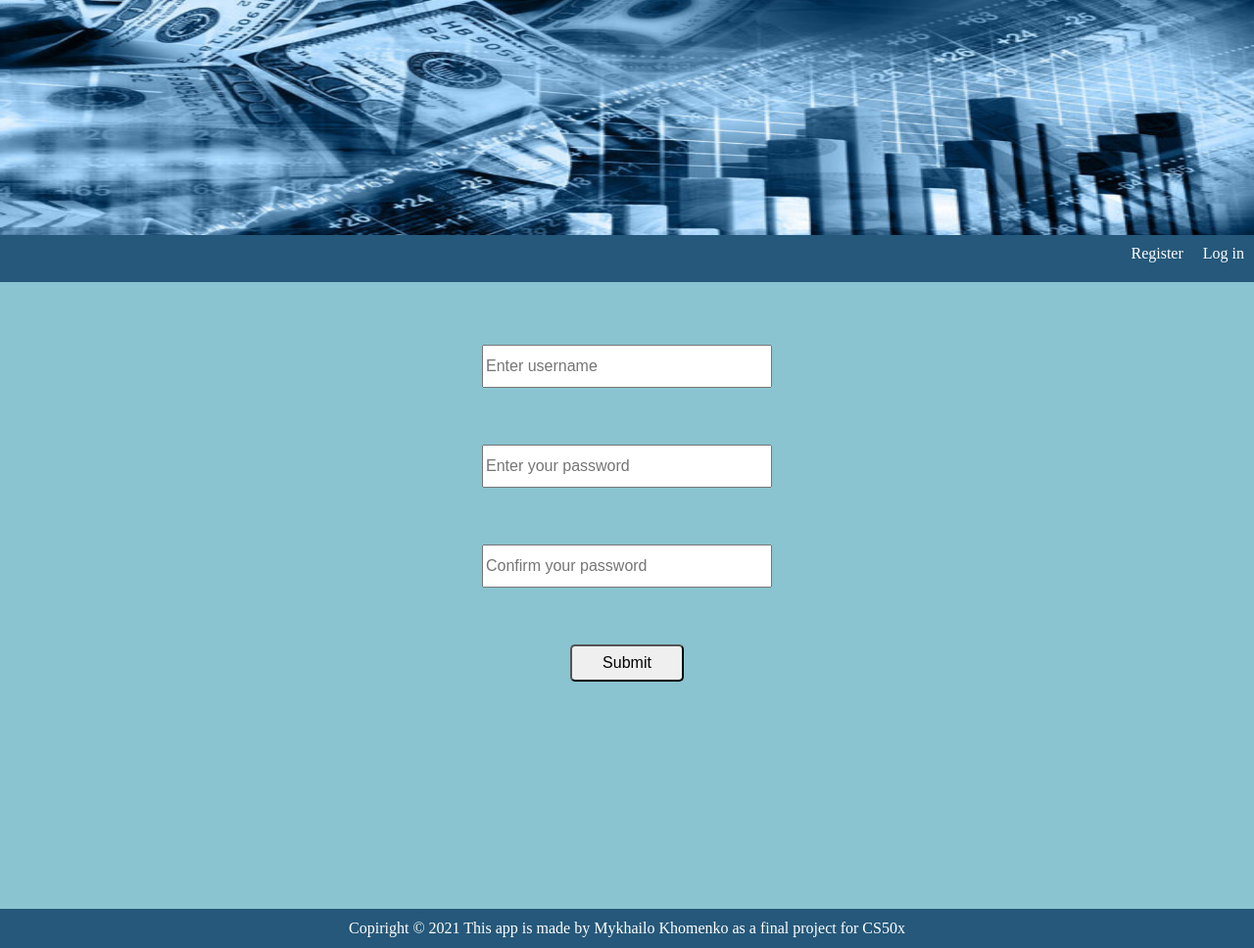
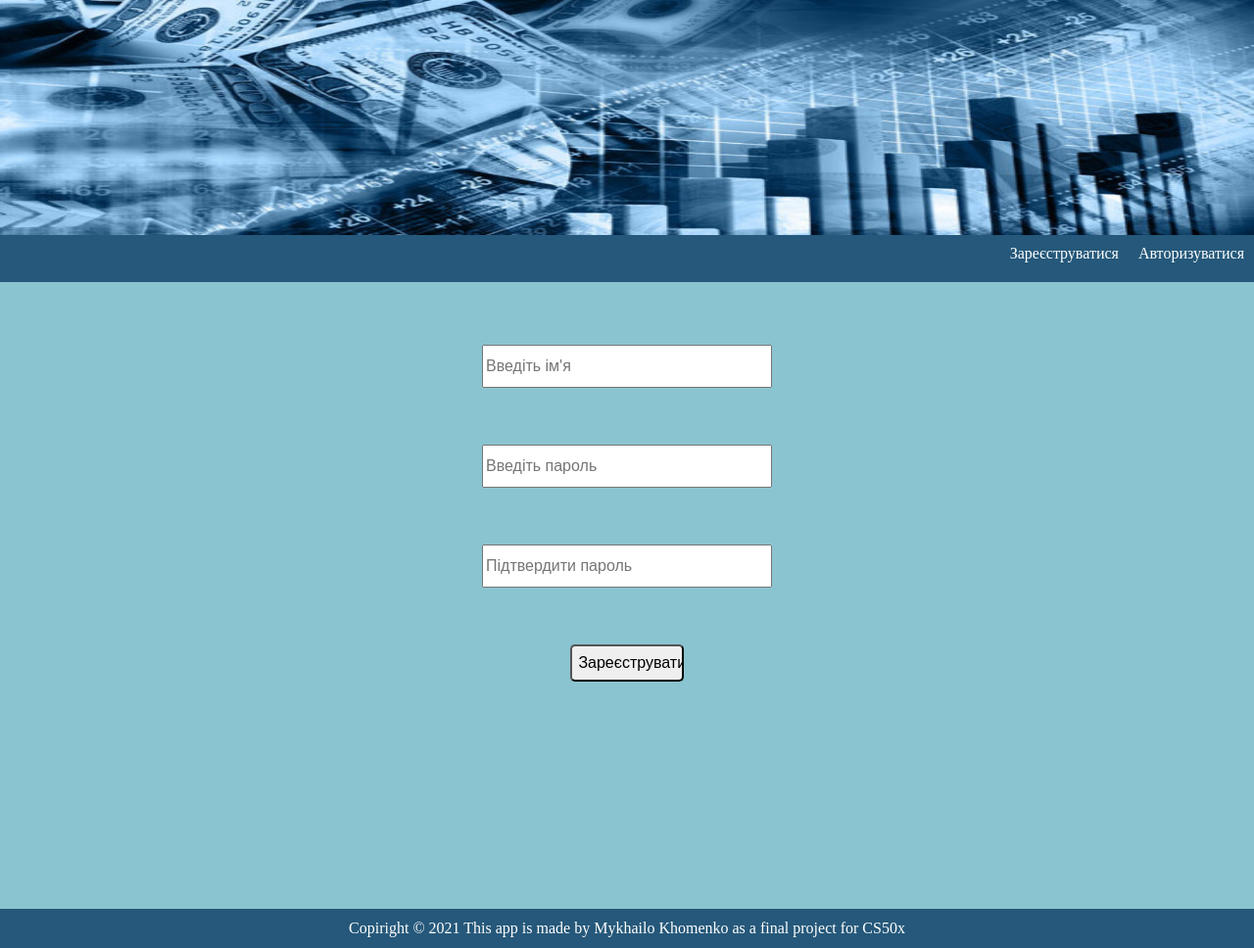
Before and after one commit to mixalv/ITaccountant, a Flask app: page /register in a window 1280 px wide. Shown: the whole page at 98% size. Run offline with Flask 2, Linux system fonts and the light colour scheme; data that the repository does not hold is empty; some libraries are stand-ins or nearby versions.

Commit message:
translate

```diff
--- a/application.py
+++ b/application.py
@@ -95,12 +95,12 @@ def index():
                 rate = get_rate(currency, datetime.strftime(date, "%Y%m%d"))
             uah = round(float(sum)*rate, 2)
             db.execute("INSERT INTO transactions (user_id, sum, currency, rate, uah, date) VALUES (?, ?, ?, ?, ?, ?)", session.get("user_id"), sum, currency, rate, uah, date.strftime("%Y-%m-%d"))
-            flash("The transaction is successfully submited")
+            flash("Ваша транзакція успішно додана в базу")
             return redirect("/transactions")
 
         else:
             #if some required data aren't present
-            flash('Please fill up the form')
+            flash('Будь ласка заповніть всі поля у формі')
             return render_template("index.html")
 
 @app.route("/login", methods=["GET", "POST"])
@@ -117,12 +117,12 @@ def login():
 
         # Ensure username was submitted
         if not request.form.get("name"):
-            flash('Must provide a username')
+            flash("Будь-ласка введіть ім'я користувача")
             return render_template("login.html"), 400
 
         # Ensure password was submitted
         elif not request.form.get("password"):
-            flash('Must provide a password')
+            flash('Будь ласка введіть пароль')
             return render_template("login.html"), 400
 
         # Query database for username
@@ -130,7 +130,7 @@ def login():
 
         # Ensure username exists and password is correct
         if len(rows) != 1 or not check_password_hash(rows[0]["password"], request.form.get("password")):
-            flash('Invalid username and/or password')
+            flash("Неправильне ім'я/пароль")
             return render_template("login.html"), 400
 
         # Remember which user has logged in
@@ -161,13 +161,13 @@ def register():
         confirmation = request.form.get("confirmation")
         #check if the password mathes confirmation
         if not password or not confirmation or password != confirmation:
-            flash('Passwords do not match')
+            flash('Паролі не співпадають')
             return render_template("register.html"), 400
         #hash password
         password = generate_password_hash(password, method='pbkdf2:sha256', salt_length=8)
         #insert new user to the table
         db.execute("INSERT INTO users (name, password) VALUES (?, ?)", name, password)
-        flash("Now log in with your new credentials")
+        flash("Аккаунт успішно зареєстровано")
         return redirect("/")
 
 #allows user to logout from the session
@@ -206,7 +206,7 @@ def change_password():
         cup = cup[0]["password"]
         #check if entered old password mathes the current password
         if not check_password_hash(cup, op):
-            flash("Wrong current password")
+            flash("Неправильний чинний пароль")
             return redirect("/changepassword")
         else:
 
@@ -215,10 +215,10 @@ def change_password():
                 np = generate_password_hash(np, method='pbkdf2:sha256', salt_length=8)
                 #update table
                 db.execute("UPDATE users SET password=? WHERE id=?", np, session.get("user_id"))
-                flash("Password successfully updated")
+                flash("Пароль успішно оновлено")
                 return redirect("/changepassword")
             else:
-                flash('Passwords do not match')
+                flash('Паролі не співпадають')
                 return redirect("/changepassword")
 @app.route("/report", methods=["GET", "POST"])
 @login_required
@@ -263,11 +263,11 @@ def report():
             net = round(uah - tax - usc, 2)
             start = request.form.get("start")
             finish=request.form.get("finish")
-            a = f"The report for date period {start} - {finish} is generated"
+            a = f"Звіт за період з {start} по {finish} сформовано"
             flash(a)
             return render_template("report.html", uah=uah, tax=tax, usc=usc, net=net)
         else:
-            flash("There is no records for this period")
+            flash("За цей період інформація відсутня")
             return redirect("/report")
 
 @app.route("/ref")
--- a/templates/layout.html
+++ b/templates/layout.html
@@ -16,19 +16,19 @@
         <nav>
             {% if session.user_id %}
             <div class="nav">
-                <a href="/">Home</a>
-                <a href="/report">Report</a>
-                <a href="/transactions">Transactions</a>
-                <a href="/ref">Reference</a>
-                <a href="/logout" style="float:right">Log out</a>
-                <a href="/changepassword" style="float:right">Change password</a>
-                <p style="float:right">Hello, {{ name }}</p>
+                <a href="/">Головна</a>
+                <a href="/report">Звіт</a>
+                <a href="/transactions">Транзакції</a>
+                <a href="/ref">Довідка</a>
+                <a href="/logout" style="float:right">Вийти</a>
+                <a href="/changepassword" style="float:right">Змінити пароль</a>
+                <p style="float:right">Вітаю, {{ name }}</p>
 
             </div>
             {% else %}
             <ul class="nav">
-                <li style="float: right"><a href="/login">Log in</a></li>
-                <li style="float: right"><a href="/register">Register</a></li>
+                <li style="float: right"><a href="/login">Авторизуватися</a></li>
+                <li style="float: right"><a href="/register">Зареєструватися</a></li>
             </ul>
 
             {% endif %}
--- a/templates/register.html
+++ b/templates/register.html
@@ -6,10 +6,10 @@ registration
 {% block main %}
 <form action="/register" method="post" class="login">
 
-        <input name="name" placeholder="Enter username" type="text" class="loginput">
-        <input name="password" placeholder="Enter your password" type="password" class="loginput">
-        <input name="confirmation" placeholder="Confirm your password" type="password" class="loginput">
-        <input type="submit" value="Submit" style="width:10%; height:10%; border-radius:5px;font-size:100%">
+        <input name="name" placeholder="Введіть ім'я" type="text" class="loginput">
+        <input name="password" placeholder="Введіть пароль" type="password" class="loginput">
+        <input name="confirmation" placeholder="Підтвердити пароль" type="password" class="loginput">
+        <input type="submit" value="Зареєструватися" style="width:10%; height:10%; border-radius:5px;font-size:100%">
 
 </form>
 {% endblock %}
```
Also changed, not shown: templates/chp.html (+4 -4 lines), templates/index.html (+5 -5 lines), templates/login.html (+4 -4 lines), templates/report.html (+7 -7 lines), templates/transactions.html (+5 -5 lines).
